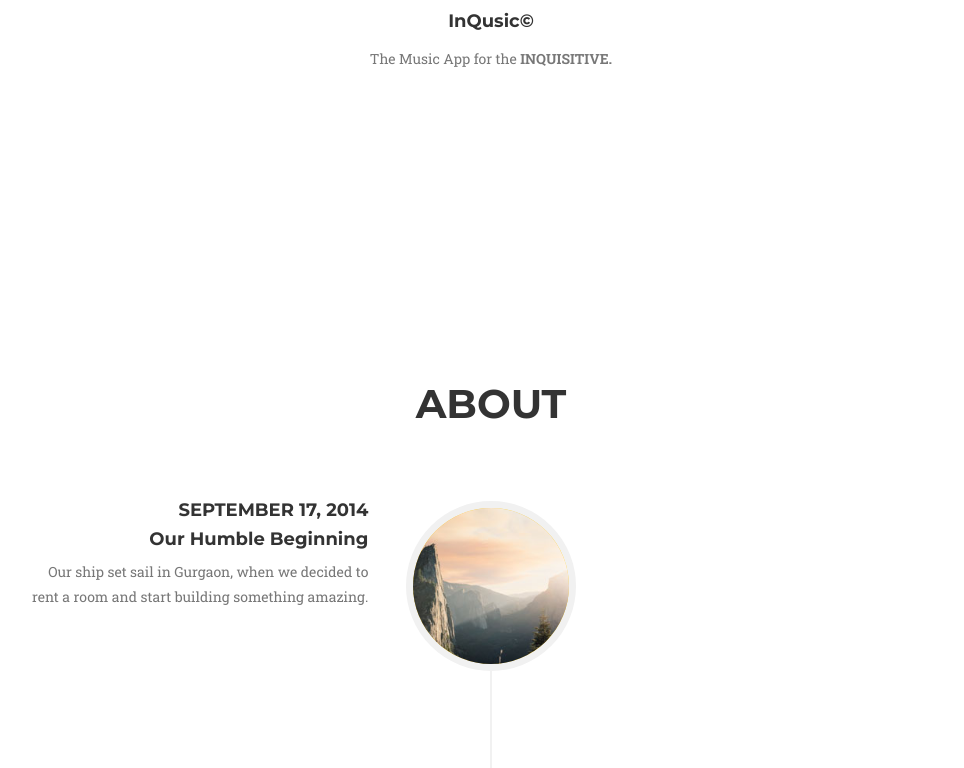
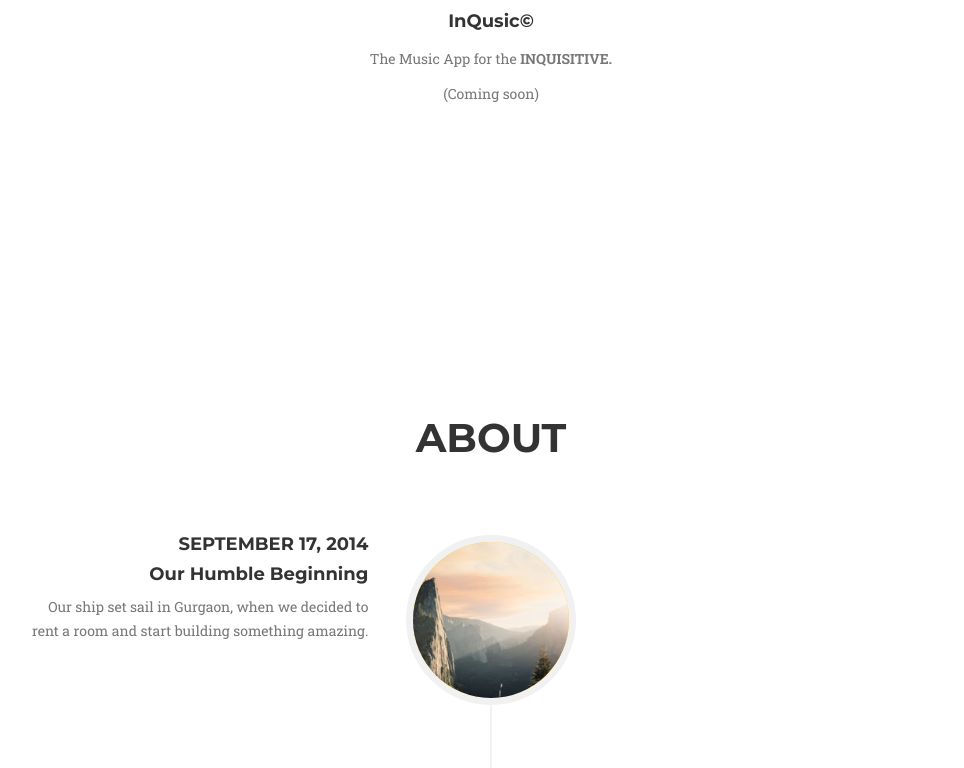
Before and after one commit to blivetlabs/blivetlabs.github.io, a plain HTML site: page index.html in a window 1280 px wide. Shown: the part 1207-1975 px from the top of the page, without its empty margins (149-1113 px from the left). Drawn offline with nearby package versions, Linux system fonts and the light colour scheme; a web font is replaced by a local one.

Commit message:
Added coming soon to InQusic.

```diff
--- a/index.html
+++ b/index.html
@@ -102,6 +102,7 @@
                     </span>
                     <h4 class="service-heading">InQusic&copy;</h4>
                     <p class="text-muted">The Music App for the <strong>INQUISITIVE.</strong></p>
+                    <p class="text-muted"> (Coming soon) </p>
                 </div>
             </div>
         </div>
```
